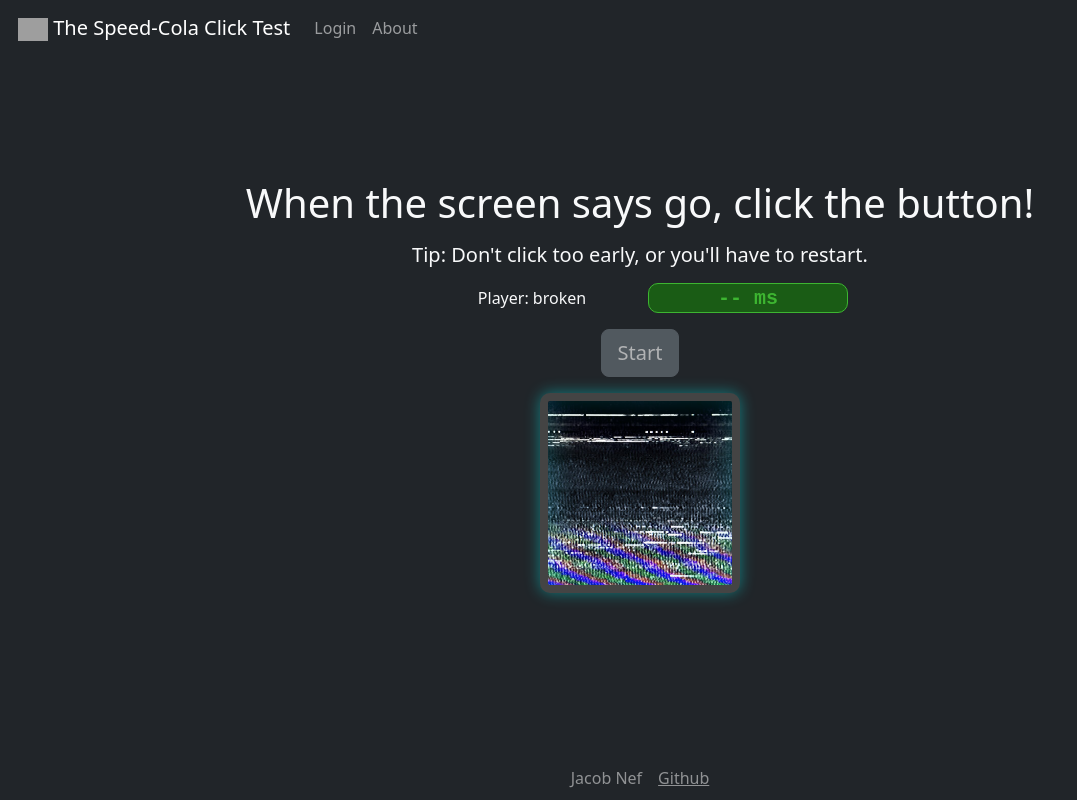
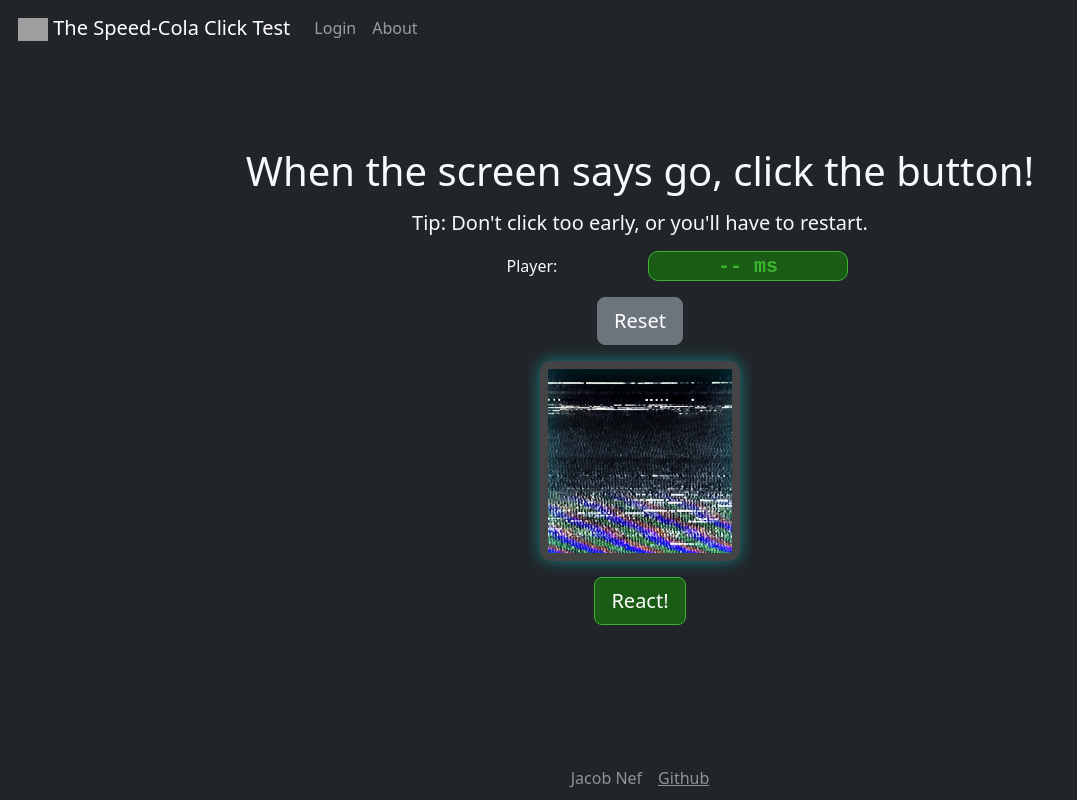
Before and after one commit to jakenef/speed-cola-game, a React (Vite) app: page /play in a window 1280 px wide. Both pictures are taken after a click on the button "Start". Shown: the whole page, without its empty margins (0-1077 px from the left). Built offline with nearby package versions, Linux system fonts and the light colour scheme; grey boxes are pictures that could not be loaded.

Commit message:
worked on building the speedGame.jsx file and its functionality

```diff
--- a/src/play/play.jsx
+++ b/src/play/play.jsx
@@ -2,11 +2,11 @@
 import { Players } from "./players";
 import { SpeedGame } from "./speedGame";
 
-export function Play({props}) {
+export function Play({userName}) {
   return (
     <main className="container-fluid bg-dark text-center">
       <div>
-      <SpeedGame />
+      <SpeedGame userName={userName} />
       <Players />
       </div>
     </main>
--- a/src/play/speedGame.jsx
+++ b/src/play/speedGame.jsx
@@ -2,21 +2,86 @@
 import Button from "react-bootstrap/Button";
 import { delay } from "./delay";
 
-export function SpeedGame({userName}) {
+export function SpeedGame({ userName }) {
   const [isStarted, setIsStarted] = useState(false);
+  const [isGreen, setIsGreen] = useState(false);
   const [backgroundImage, setBackgroundImage] = useState("black");
+  const [greenTimestamp, setGreenTimestamp] = useState(null);
+  const [trialCount, setTrialCount] = useState(0);
+  const [reactionTimes, setReactionTimes] = useState([]);
+  const [finalScore, setFinalScore] = useState(null);
 
+  // Resets the entire game state.
+  const resetGame = () => {
+    setIsStarted(false);
+    setIsGreen(false);
+    setBackgroundImage("black");
+    setGreenTimestamp(null);
+    setTrialCount(0);
+    setReactionTimes([]);
+    setFinalScore(null);
+  };
 
-  const handleStart = () => {
-    setIsStarted(true);
-    setBackgroundImage("url('/static.jpg')"); // Access directly from public folder
+  // Starts a new trial by showing the static image, then switching to the "green" image after a random delay.
+  const startTrial = () => {
+    setIsGreen(false);
+    setBackgroundImage("url('/static.jpg')"); // Show static screen
     delay(getRandomTime()).then(() => {
-      setBackgroundImage("url('/greenGo.jpg')"); // Access directly from public folder
+      setBackgroundImage("url('/greenGo.jpg')"); // Change to green screen
+      setIsGreen(true);
+      setGreenTimestamp(Date.now());
     });
   };
 
+  // Called when the Start/Reset button is clicked.
+  const handleStartReset = () => {
+    if (isStarted) {
+      // If game is running, reset it.
+      resetGame();
+    } else {
+      // Start a new game.
+      setIsStarted(true);
+      setTrialCount(0);
+      setReactionTimes([]);
+      setFinalScore(null);
+      startTrial();
+    }
+  };
+
+  // Returns a random delay between 2000ms and 4000ms.
   const getRandomTime = () => {
-    return Math.floor(Math.random() * 3000) + 2000; // Random time between 2 and 4 seconds
+    return Math.floor(Math.random() * 2000) + 2000;
+  };
+
+  // Called when the user clicks the "React!" button.
+  const handleReaction = () => {
+    // If clicked too early, alert and reset the game.
+    if (!isGreen) {
+      alert("Too soon! Restarting the game.");
+      resetGame();
+      return;
+    }
+
+    // Calculate the reaction time.
+    const reaction = Date.now() - greenTimestamp;
+    const newTrialCount = trialCount + 1;
+    setTrialCount(newTrialCount);
+    const newReactionTimes = [...reactionTimes, reaction];
+    setReactionTimes(newReactionTimes);
+
+    if (newTrialCount >= 3) {
+      // If this is the third trial, compute the average reaction time.
+      const sum = newReactionTimes.reduce((a, b) => a + b, 0);
+      const avg = Math.round(sum / newReactionTimes.length);
+      setFinalScore(avg);
+      // End the game.
+      setIsStarted(false);
+      setIsGreen(false);
+      setBackgroundImage("black");
+    } else {
+      // Otherwise, start the next trial.
+      startTrial();
+    }
   };
 
   return (
@@ -26,16 +91,22 @@
         <h5>Tip: Don't click too early, or you'll have to restart.</h5>
         <div className="centered-row" id="score">
           <div className="players">
-            Player: {" "}
-            <span className="player-name">broken{userName?.split('@')[0]}</span>
+            Player:{" "}
+            <span className="player-name">{userName?.split("@")[0]}</span>
           </div>
           <div className="score-count">
-            <label for="score-count">-- ms</label>
+            <label htmlFor="score-count">
+              {finalScore !== null ? `${finalScore} ms` : "-- ms"}
+            </label>
           </div>
         </div>
       </div>
-      <Button className="btn btn-secondary btn-lg" onClick={handleStart} disabled={isStarted} style={{ marginTop: "1rem", marginBottom: "1rem" }}>
-        Start
+      <Button
+        className="btn btn-secondary btn-lg"
+        onClick={handleStartReset}
+        style={{ marginTop: "1rem", marginBottom: "1rem" }}
+      >
+        {isStarted ? "Reset" : "Start"}
       </Button>
       <div
         className="screen"
@@ -51,6 +122,15 @@
           marginBottom: "1rem",
         }}
       ></div>
+      {isStarted && (
+        <Button
+          className="btn custom-button btn-lg"
+          onClick={handleReaction}
+          style={{ marginBottom: "1rem" }}
+        >
+          React!
+        </Button>
+      )}
     </div>
   );
 }
```
